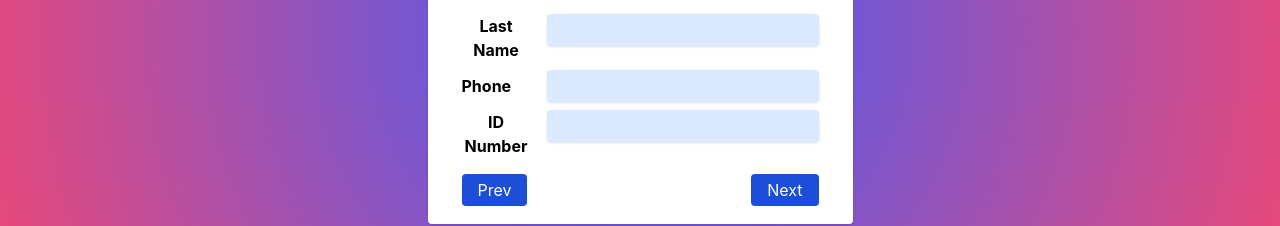
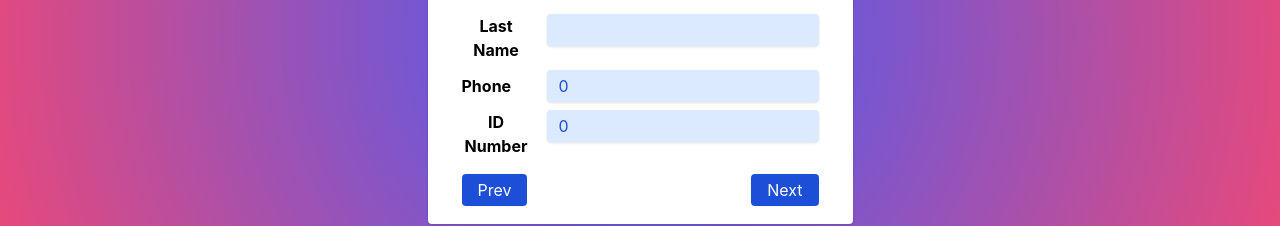
Before and after one commit to nshutipacific/multi-step-reg-react-tailwindcss, a React (Create React App) app: page / in a window 1280 px wide. Both pictures are taken after a click on the button "Next". Shown: the part 366-592 px from the top of the page. Built offline with nearby package versions, Linux system fonts and the light colour scheme.

Commit message:
Form props Improvements

```diff
--- a/src/components/Form.js
+++ b/src/components/Form.js
@@ -1,4 +1,4 @@
-import React, {useState} from "react";
+import React, { useState, useEffect } from "react";
 import OtherInformation from "./OtherInformation";
 import PersonalInformation from "./PersonalInformation";
 import SignUpInfo from "./SignUpInfo";
@@ -7,41 +7,41 @@ function Form() {
     const [page, setPage] = useState(0);
     const FormTitles = ["Account Information", "Personal Information", "Other Information"];
 
-    const StepToDisplay = ()=> {
-        if(page === 0){
-            return <SignUpInfo/>
-        } else if ( page === 1){
-            return <PersonalInformation/>
-        }else{
-            return <OtherInformation/>
+    const [formData, setFormData] = useState({
+        userName: '',
+        email: '',
+        password: '',
+        passwordConfirm: "",
+        firstName: '',
+        lastName: '',
+        phoneNumber: 0,
+        idNumber: 0,
+        nationality: '',
+        city: '',
+        address: '',
+        zip: 0
+    });
+
+    const StepToDisplay = () => {
+        if (page === 0) {
+            return <SignUpInfo formData = { formData } setFormData = { setFormData} />
+        } else if (page === 1) {
+            return <PersonalInformation formData = { formData } setFormData = { setFormData} />
+        } else {
+            return <OtherInformation formData = { formData } setFormData = { setFormData}/>
         }
     }
 
-    const getProgressBarClass = ()=> {
-        if(page === 0){
+    const getProgressBarClass = () => {
+        if (page === 0) {
             return "bg-gray-900 w-full h-2 p-2 rounded w-1/3"
-        } else if ( page === 1){
+        } else if (page === 1) {
             return "bg-gray-900 w-full h-2 p-2 rounded w-2/3"
-        }else{
+        } else {
             return "bg-gray-900 w-full h-2 p-2 rounded w-3/3"
         }
     }
 
-    const [formData, setFormData] = useState({
-        userName : '',
-        email: '',
-        passowrd: '',
-
-        firstName: '',
-        lastName: '',
-        phoneNumber: 0,
-        idNumber: 0,
-
-        nationality: '',
-        city: '',
-        address: '',
-        zip: 0,
-    })
     return (
         <div className="form p-2">
             <div className="progressbar bg-gray-300 rounded">
@@ -58,13 +58,13 @@ function Form() {
                     <button
                         className="bg-blue-700 py-1 px-4 text-white rounded"
                         disabled={page === 0}
-                    onClick={()=> {
+                        onClick={() => {
                             setPage((currPage) => currPage - 1);
                         }}>Prev</button>
                     <button
                         className="bg-blue-700 py-1 px-4 text-white rounded"
-                    disabled={page === FormTitles.length -1}
-                    onClick={()=> {
+                        disabled={page === FormTitles.length - 1}
+                        onClick={() => {
                             setPage((currPage) => currPage + 1);
                         }}>Next</button>
                 </div>
--- a/src/components/OtherInformation.js
+++ b/src/components/OtherInformation.js
@@ -1,26 +1,34 @@
 import React from "react";
 
-function OtherInformation(){
+function OtherInformation({formData, setFormData}){
     return (
         <div>
             <div className="flex justify-between mt-2 gap-4">
                 <div className="font-bold flex place-items-center">Nationality</div>
-                <div><input className="bg-blue-100 rounded text-blue-700 shadow px-3 py-1 focus:outline-blue-700" type="text" name="username"/></div>
+                <div><input className="bg-blue-100 rounded text-blue-700 shadow px-3 py-1 focus:outline-blue-700" type="text" name="nationality"
+                value={formData.nationality}
+                onChange={(event)=> setFormData({...formData, nationality: event.target.value})}/></div>
 
             </div>
             <div className="flex justify-between mt-2 gap-4">
                 <div className="font-bold flex place-items-center">City</div>
-                <div><input className="bg-blue-100 rounded text-blue-700 shadow px-3 py-1 focus:outline-blue-700" type="text" name="username"/></div>
+                <div><input className="bg-blue-100 rounded text-blue-700 shadow px-3 py-1 focus:outline-blue-700" type="text" name="city"
+                value={formData.city}
+                onChange={(event)=> setFormData({...formData, city: event.target.value})}/></div>
 
             </div>
             <div className="flex justify-between mt-2 gap-4">
                 <div className="font-bold flex place-items-center">Address</div>
-                <div><input className="bg-blue-100 rounded text-blue-700 shadow px-3 py-1 focus:outline-blue-700" type="text" name="username"/></div>
+                <div><input className="bg-blue-100 rounded text-blue-700 shadow px-3 py-1 focus:outline-blue-700" type="text" name="address"
+                value={formData.address}
+                onChange={(event)=> setFormData({...formData, address: event.target.value})}/></div>
 
             </div>
             <div className="flex justify-between mt-2 gap-4">
                 <div className="font-bold flex place-items-center">ZIP</div>
-                <div><input className="bg-blue-100 rounded text-blue-700 shadow px-3 py-1 focus:outline-blue-700" type="text" name="username"/></div>
+                <div><input className="bg-blue-100 rounded text-blue-700 shadow px-3 py-1 focus:outline-blue-700" type="text" name="zip"
+                value={formData.zip}
+                onChange={(event)=> setFormData({...formData, zip: event.target.value})}/></div>
 
             </div>
         </div>
--- a/src/components/PersonalInformation.js
+++ b/src/components/PersonalInformation.js
@@ -1,26 +1,34 @@
 import React from "react";
 
-function PersonalInformation(){
+function PersonalInformation({formData, setFormData}){
     return (
         <div>
             <div className="flex justify-between mt-2 gap-4">
                 <div className="font-bold flex place-items-center">First Name</div>
-                <div><input className="bg-blue-100 rounded text-blue-700 shadow px-3 py-1 focus:outline-blue-700" type="text" name="username"/></div>
+                <div><input className="bg-blue-100 rounded text-blue-700 shadow px-3 py-1 focus:outline-blue-700" type="text" name="firstname"
+                value={formData.firstName}
+                onChange={(event)=> setFormData({...formData, firstName: event.target.value})}/></div>
 
             </div>
             <div className="flex justify-between mt-2 gap-4">
                 <div className="font-bold flex place-items-center">Last Name</div>
-                <div><input className="bg-blue-100 rounded text-blue-700 shadow px-3 py-1 focus:outline-blue-700" type="text" name="username"/></div>
+                <div><input className="bg-blue-100 rounded text-blue-700 shadow px-3 py-1 focus:outline-blue-700" type="text" name="lastname"
+                value={formData.lastName}
+                onChange={(event)=> setFormData({...formData, lastName: event.target.value})}/></div>
 
             </div>
             <div className="flex justify-between mt-2 gap-4">
                 <div className="font-bold flex place-items-center">Phone</div>
-                <div><input className="bg-blue-100 rounded text-blue-700 shadow px-3 py-1 focus:outline-blue-700" type="text" name="username"/></div>
+                <div><input className="bg-blue-100 rounded text-blue-700 shadow px-3 py-1 focus:outline-blue-700" type="text" name="phone"
+                value={formData.phoneNumber}
+                onChange={(event)=> setFormData({...formData, phoneNumber: event.target.value})}/></div>
 
             </div>
             <div className="flex justify-between mt-2 gap-4">
                 <div className="font-bold flex place-items-center">ID Number</div>
-                <div><input className="bg-blue-100 rounded text-blue-700 shadow px-3 py-1 focus:outline-blue-700" type="text" name="username"/></div>
+                <div><input className="bg-blue-100 rounded text-blue-700 shadow px-3 py-1 focus:outline-blue-700" type="text" name="id_number"
+                value={formData.idNumber}
+                onChange={(event)=> setFormData({...formData, idNumber: event.target.value})}/></div>
 
             </div>
         </div>
--- a/src/components/SignUpInfo.js
+++ b/src/components/SignUpInfo.js
@@ -1,26 +1,38 @@
 import React from "react";
 
-function SignUpInfo() {
+function SignUpInfo({formData, setFormData}) {
+
     return (
         <div>
             <div className="flex justify-between mt-2 gap-4">
                 <div className="font-bold flex place-items-center">Username</div>
-                <div><input className="bg-blue-100 rounded text-blue-700 shadow px-3 py-1 focus:outline-blue-700" type="text" name="username"/></div>
+                <div><input className="bg-blue-100 rounded text-blue-700 shadow px-3 py-1 focus:outline-blue-700" type="text" name="username"
+                value={formData.userName}
+                onChange={(event)=> setFormData({...formData, userName: event.target.value})}/></div>
 
             </div>
             <div className="flex justify-between mt-2 gap-4">
                 <div className="font-bold flex place-items-center">User Email</div>
-                <div><input className="bg-blue-100 rounded text-blue-700 shadow px-3 py-1 focus:outline-blue-700" type="text" name="username"/></div>
+                <div><input className="bg-blue-100 rounded text-blue-700 shadow px-3 py-1 focus:outline-blue-700" type="text" name="email"
+                 value={formData.email}
+                 onChange={(event)=> setFormData({...formData, email: event.target.value})}
+                /></div>
 
             </div>
             <div className="flex justify-between mt-2 gap-4">
                 <div className="font-bold flex place-items-center">Password</div>
-                <div><input className="bg-blue-100 rounded text-blue-700 shadow px-3 py-1 focus:outline-blue-700" type="text" name="username"/></div>
+                <div><input className="bg-blue-100 rounded text-blue-700 shadow px-3 py-1 focus:outline-blue-700" type="text" name="password"
+                 value={formData.password}
+                 onChange={(event)=> setFormData({...formData, password: event.target.value})}
+                 /></div>
 
             </div>
             <div className="flex justify-between mt-2 gap-4">
                 <div className="font-bold flex place-items-center">Password 2</div>
-                <div><input className="bg-blue-100 rounded text-blue-700 shadow px-3 py-1 focus:outline-blue-700" type="text" name="username"/></div>
+                <div><input className="bg-blue-100 rounded text-blue-700 shadow px-3 py-1 focus:outline-blue-700" type="text" name="password_confirm"
+                 value={formData.passwordConfirm}
+                 onChange={(event)=> setFormData({...formData, passwordConfirm: event.target.value})}
+                /></div>
 
             </div>
         </div>
```
Lines whose indentation alone changed are shown as unchanged.
